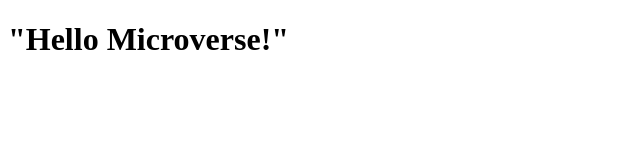
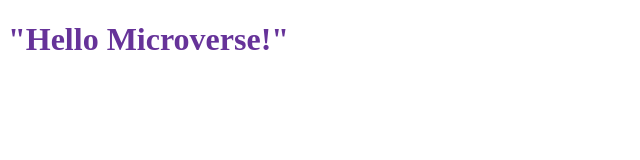
Before and after one commit to mr-abdellah/-Hello-Microverse-project, a website: page index.html in a window 1280 px wide. Shown: the whole page, without its empty margins (0-640 px from the left). Drawn offline with Linux system fonts and the light colour scheme.

Commit message:
linking external css and change the h1 color

```diff
--- a/index.html
+++ b/index.html
@@ -5,6 +5,7 @@
     <meta http-equiv="X-UA-Compatible" content="IE=edge">
     <meta name="viewport" content="width=device-width, initial-scale=1.0">
     <title>Hello Microvere</title>
+    <link rel="stylesheet" href="stylesheet.css">
 </head>
 <body>
     <h1>"Hello Microverse!"</h1>
--- /dev/null
+++ b/stylesheet.css
@@ -0,0 +1,3 @@
+h1{
+    color: rebeccapurple;
+}
```
